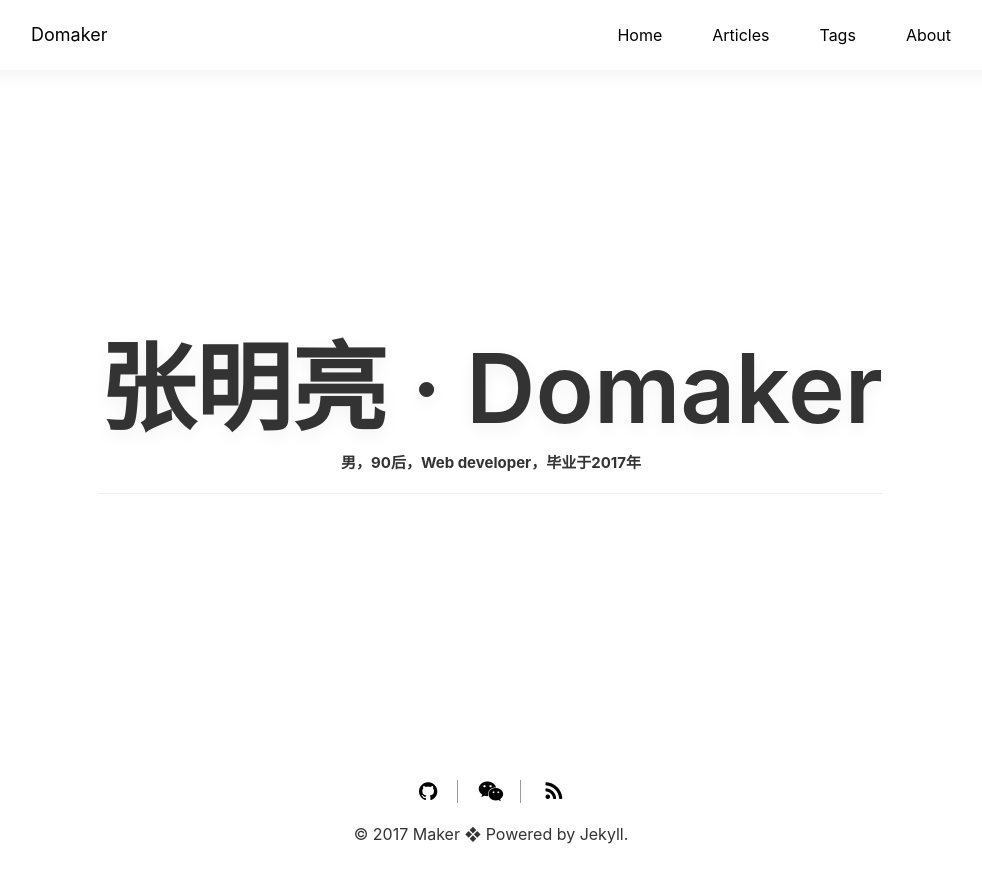
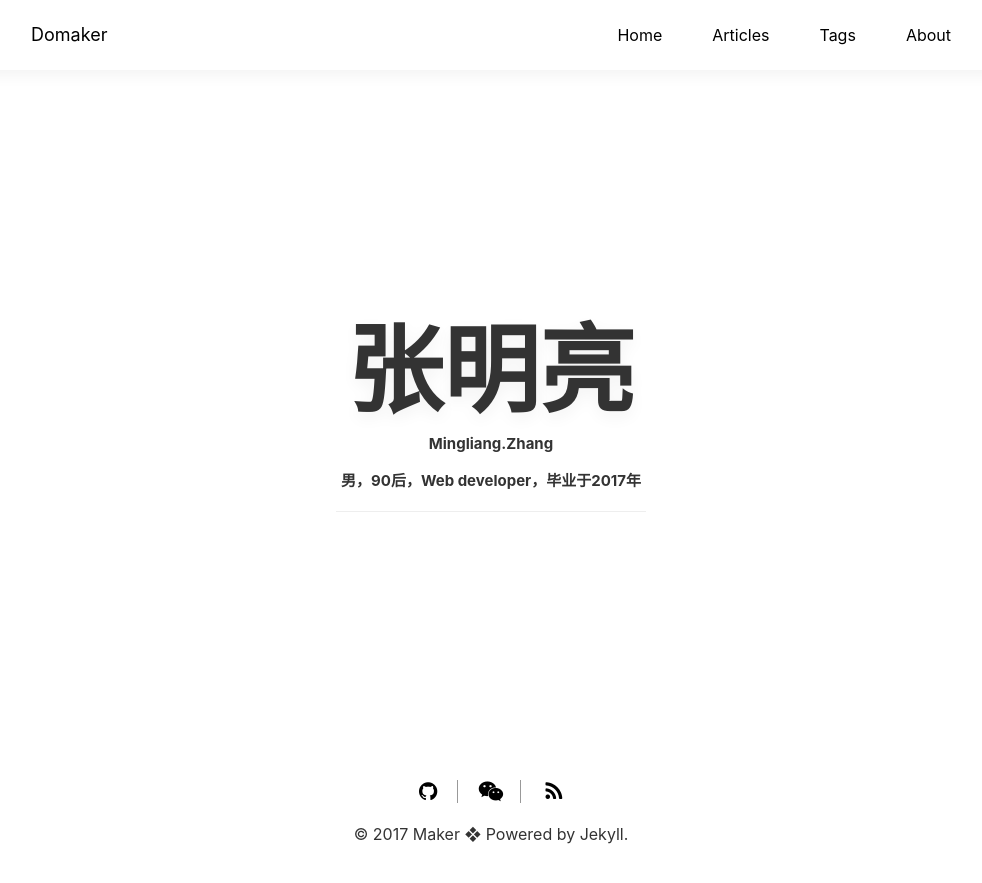
Before and after one commit to HerbCollins/HerbCollins.github.io, a Jekyll site: the page built from 3_about.md, in a window 1280 px wide. Shown: the top 883 px of the page, without its empty margins (149-1131 px from the left). Built offline with Jekyll 4.4.1, drawn with Linux system fonts in a browser that asks for light colours.

Commit message:
完善about页面

```diff
--- a/3_about.md
+++ b/3_about.md
@@ -6,7 +6,8 @@ description: "关于我"
 
 <div class="infomation">
 	<div class="content text-center">
-		<h1>张明亮 · Domaker</h1>
+		<h1>张明亮</h1>
+		<p><b>Mingliang.Zhang</b></p>
 		<p><b>男，90后，Web developer，毕业于2017年</b></p>
 		<hr>
 	</div>
```
